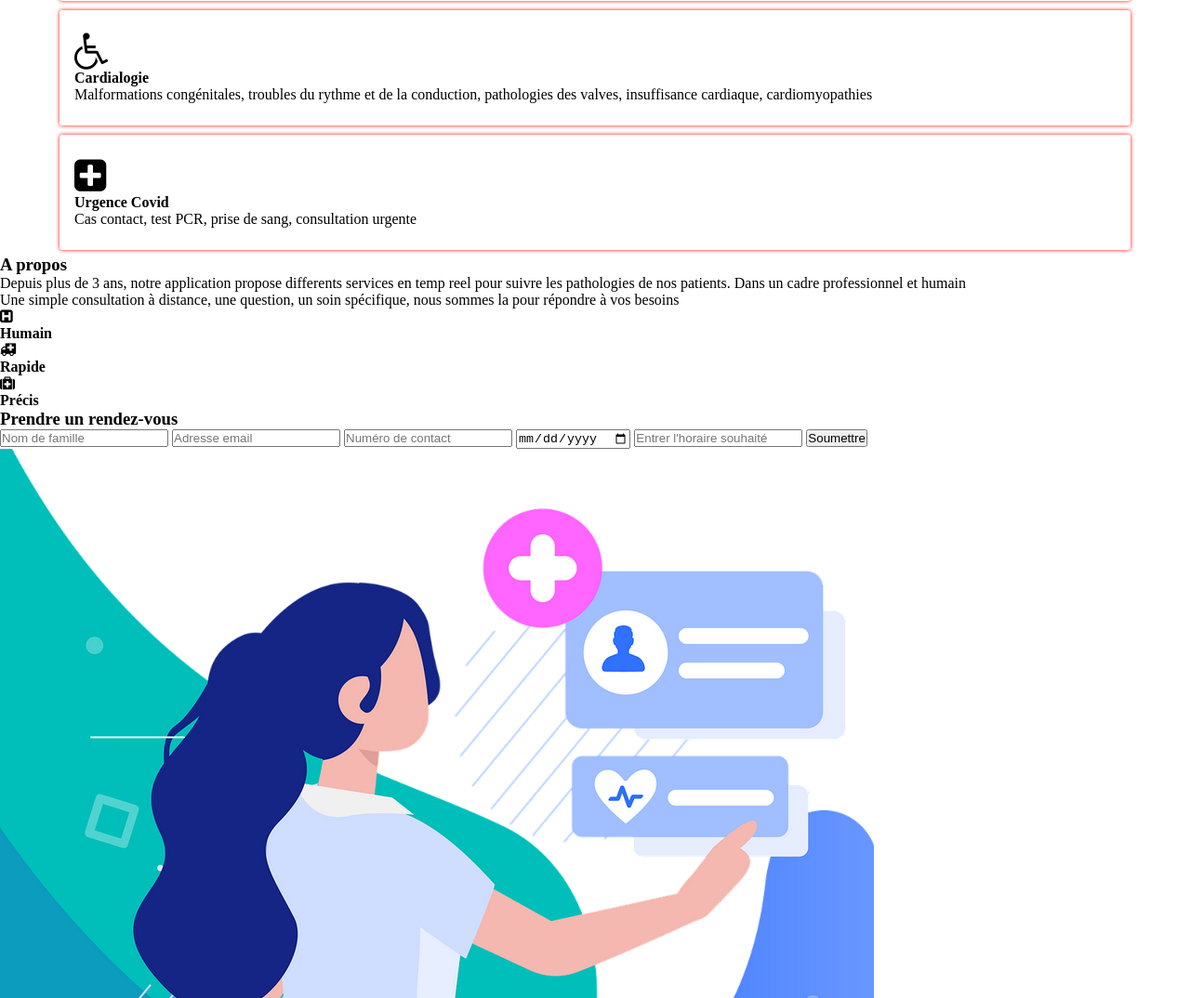
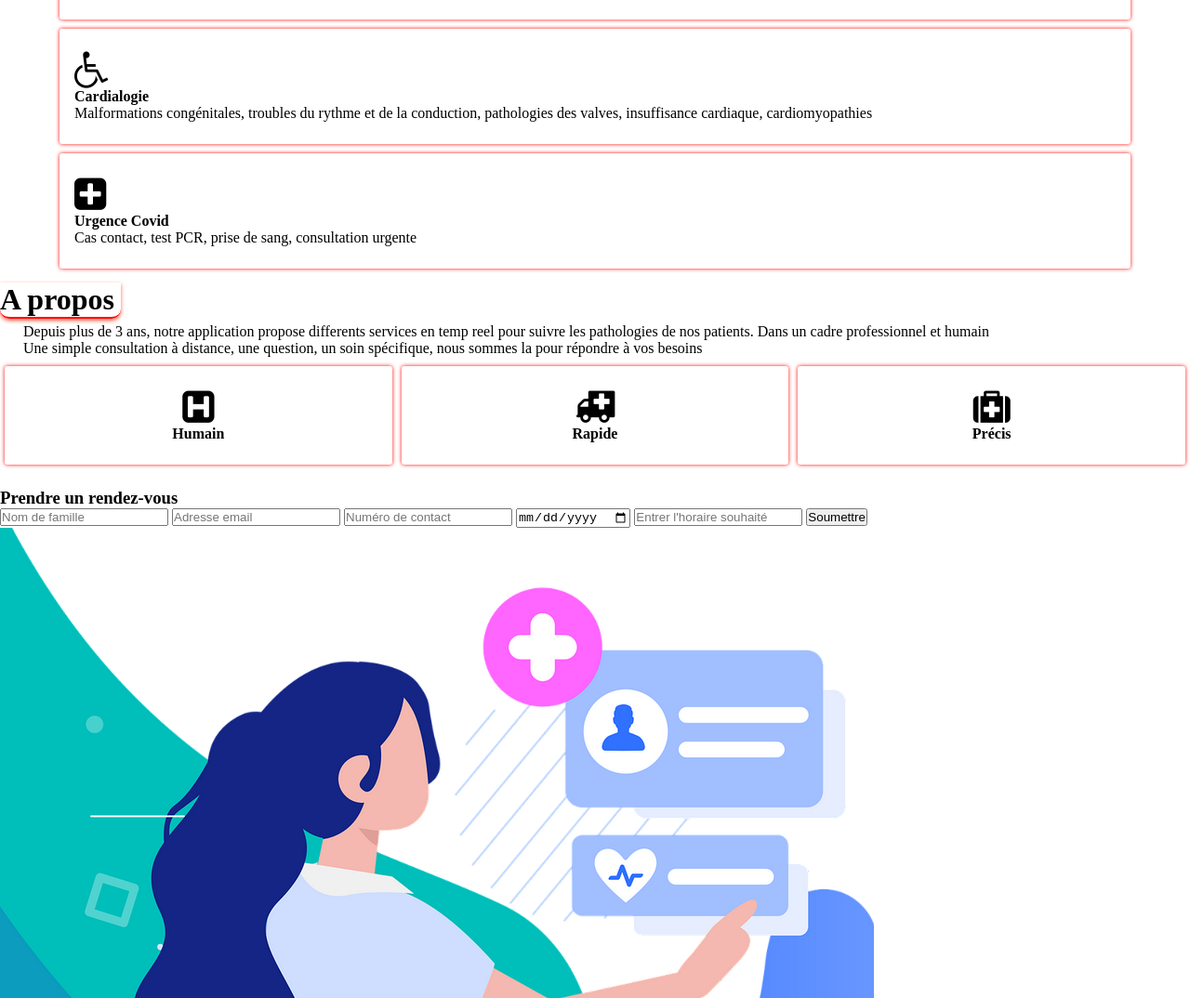
Before and after one commit to wuil242/graven-hopital-challenge, a plain HTML site: page index.html in a window 1280 px wide. Shown: the part 2433-3507 px from the top of the page at 93% size. Drawn offline with Linux system fonts and the light colour scheme.

Commit message:
section about

```diff
--- a/css/style.css
+++ b/css/style.css
@@ -59,6 +59,10 @@ li {
   border-radius: 3px;
 }
 
+.cards-grid {
+  flex-direction: row;
+}
+
 .cards-center .card {
   text-align: center;
 }
@@ -66,7 +70,6 @@ li {
 .card-center {
   text-align: center;
 }
-
 
 .card-content {
   font-size: 1rem;
@@ -76,17 +79,35 @@ li {
   font-size: 2.5rem;
 }
 
+.card-title {
+
+}
+
+.card-subtitle {
+
+}
+
 .card-text {
 
 }
 
-.card-title {
-
-}
 
 /** Button */
 .button {
 
+}
+
+/**Main Page */
+.page {
+  display: flex;
+  flex-direction: column;
+}
+
+.page > section {
+  width: 100%;
+  height: 100%;
+  margin: 10px auto;
+  /* border: solid 5px red; */
 }
 
 /** bannière principale */
@@ -191,12 +212,36 @@ li {
 
 /* Informations */
 
+/**Soins */
+
 /** Infos */
 .infos {
 }
 
-/**Soins */
+/** services */
+.services {
 
-/** Infos */
+}
 
-/** services */
+/**A Propos */
+.about {
+  width: 100%;
+  height: 100%;
+}
+
+.about-title {
+  width: 130px;
+  font-size: 2rem;
+  border-bottom: solid 2px red;
+  border-bottom-left-radius: 10px;
+  border-bottom-right-radius: 10px;
+  box-shadow: 0px 2px 4px tomato;
+}
+
+.about-content {
+  font-size: 1rem;
+  margin-left: 1px;
+  text-align: justify;
+  word-wrap: break-word;
+  margin: 5px 25px;
+}
--- a/index.html
+++ b/index.html
@@ -18,7 +18,7 @@
 
 	</head>
 
-	<body>
+	<body class="page">
 		<!-- bannière principale -->
 		<div id="home" class="home">
 			<!-- haut de page -->
@@ -159,25 +159,25 @@
 		<!-- //Soins -->
 
 		<!-- A Propos -->
-		<section id="about">
+		<section id="about" class="about">
 			<div>
-				<h3>A <span> propos</span> </h3>
-				<div>
+				<h3 class="about-title">A <span> propos</span> </h3>
+				<div class="about-content">
 					<p>Depuis plus de 3 ans, notre application propose differents services en temp reel pour suivre les pathologies de nos patients. Dans un cadre professionnel et humain</p>
 					<p>Une simple consultation à distance, une question, un soin spécifique, nous sommes la pour répondre à vos besoins</p>
 				</div>
-				<div>
-					<div>
-						<span class="fa fa-h-square"></span>
-						<h4>Humain</h4>
+				<div class="cards cards-center cards-grid">
+					<div class="card">
+						<span class="card-icon fa fa-h-square"></span>
+						<h4 class="card-subtitle">Humain</h4>
 					</div>
-					<div>
-						<span class="fa fa-ambulance"></span>
-						<h4>Rapide</h4>
+					<div class="card">
+						<span class="card-icon fa fa-ambulance"></span>
+						<h4 class="card-subtitle">Rapide</h4>
 					</div>
-					<div>
-						<span class="fa fa-medkit"></span>
-						<h4>Précis</h4>
+					<div class="card">
+						<span class="card-icon fa fa-medkit"></span>
+						<h4 class="card-subtitle">Précis</h4>
 					</div>
 				</div>
 			</div>
```
